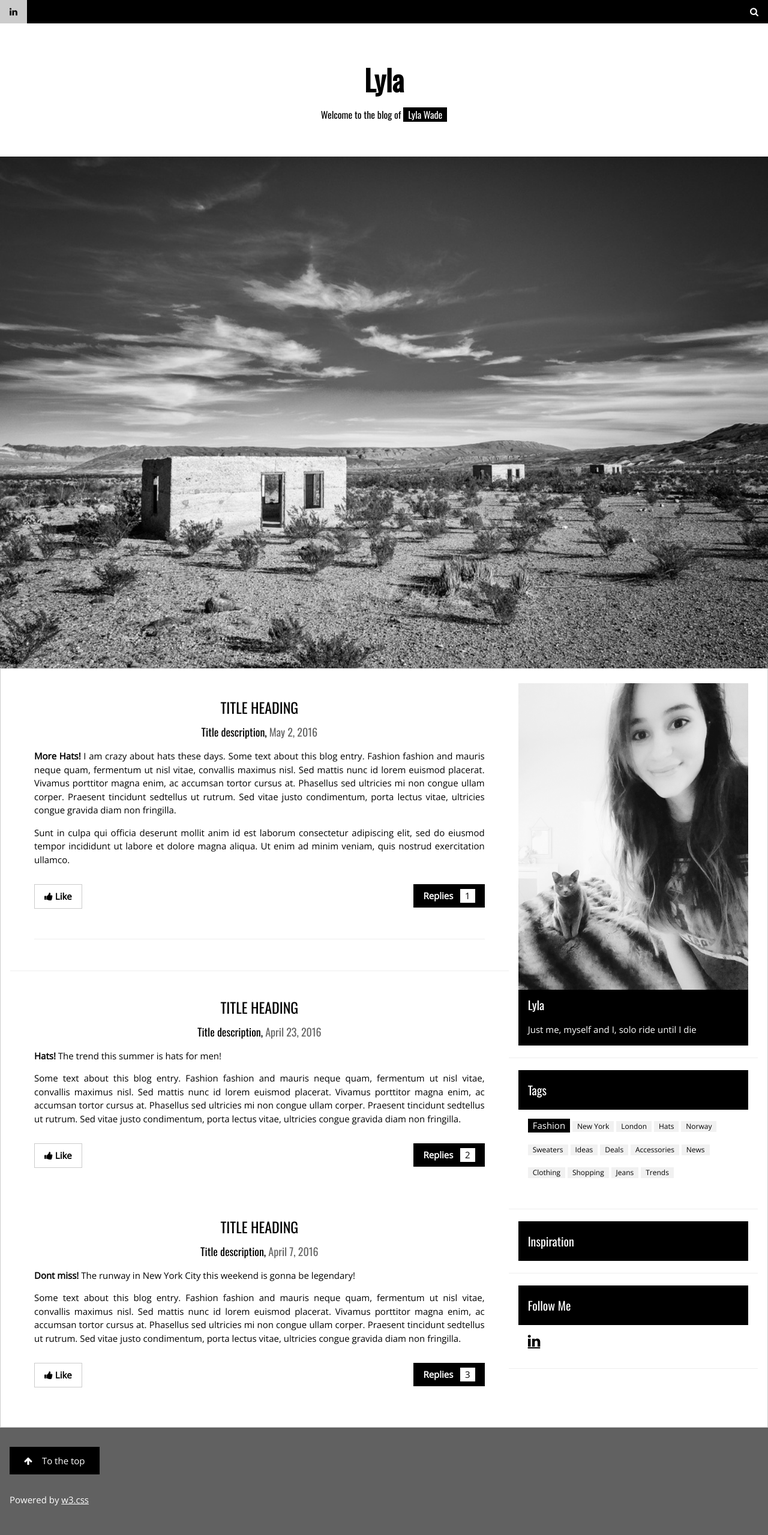
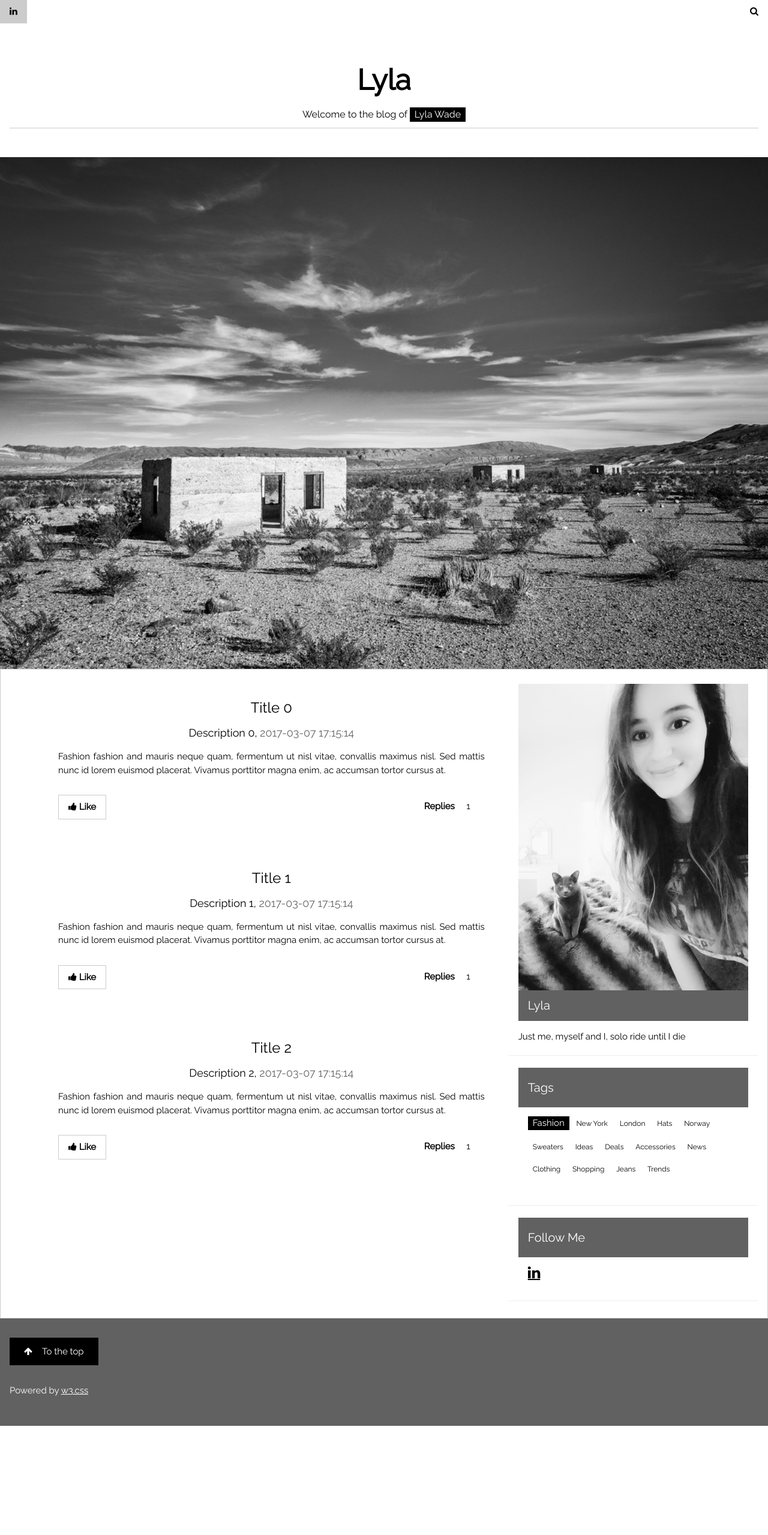
Before and after one commit to lylawade/Personal-Website, a Flask app: page / in a window 1280 px wide. Shown: the whole page at 60% size. After the commit the page ends 2377 px from the top, so only its background shows below. Run offline with Flask 2, Linux system fonts and the light colour scheme; data comes from the database, SQL or seed files in the repository.

Commit message:
Added dummy posts from DB

```diff
--- a/routes.py
+++ b/routes.py
@@ -1,15 +1,90 @@
-from flask import Flask
-from flask import render_template
+from flask import Flask, render_template, flash, redirect, request, session, g
+import flask_sqlalchemy, os
+from sqlite3 import dbapi2 as sqlite3
+from flask_sqlalchemy import SQLAlchemy
+from passlib.hash import sha256_crypt
 
 app = Flask(__name__)
+db = SQLAlchemy(app)
+session = {'logged_in': False, 'user_id': 0}
 
+#Db methods taken from flaskr tutorial on github
+#________________________________________________________________________________________
+# Load default config and override config from an environment variable
+
+#CONFIG IS TEMP, WILL CHANGE FOR SECURITY
+app.config.update(dict(
+    DATABASE=('blogSite.db'),
+    DEBUG=True,
+    SECRET_KEY='development key',
+    USERNAME='admin',
+    PASSWORD='default'
+))
+def connect_db():
+	"""Connects to the specific database."""
+	rv = sqlite3.connect('blogSite.db')
+	rv.row_factory = sqlite3.Row
+	return rv
+
+def init_db():
+	with app.open_resource('schema.sql', mode='r') as f:
+		db = get_db()
+		db.cursor().executescript(f.read())
+	db.commit()
+
+@app.cli.command('initdb')
+def initdb_command():
+    """Creates the database tables."""
+    init_db()
+    print('Initialized the database.')
+
+
+def get_db():
+    """Opens a new database connection if there is none yet for the
+    current application context.
+    """
+    if not hasattr(g, 'sqlite_db'):
+        g.sqlite_db = connect_db()
+    return g.sqlite_db
+
+@app.teardown_appcontext
+def close_db(error):
+    """Closes the database again at the end of the request."""
+    if hasattr(g, 'sqlite_db'):
+        g.sqlite_db.close()
+
+#Db methods end
+#________________________________________________________________________________________
 @app.route('/')
 def home():
-	return render_template('home.html')
+	db = get_db()
+	addDummyPosts();
+	cur = db.execute('select title, description, post_body, date, author, post_id from posts')
+	posts = cur.fetchall()
+	return render_template('layout.html', posts = posts)
 
 @app.route('/about')
 def about():
 	return render_template('about.html')
 
+#Routing ends
+#_______________________________________________________________________________________
+
+def addDummyPosts():
+	i = 0
+	db = get_db()
+
+	while(i<3):
+		db.execute('insert into posts (title, post_body, description, author) values (?,?,?,?)',
+		["Title " + str(i), "Fashion fashion and mauris neque quam, fermentum ut nisl vitae, convallis maximus nisl. Sed mattis nunc id lorem euismod placerat. Vivamus porttitor magna enim, ac accumsan tortor cursus at.", "Description " + str(i), "System User"])
+		db.commit()
+		i+=1
+
 if __name__ == '__main__':
-    app.run(debug=True)
+	#Uncomment below when deployed on server
+	#If uncommented, everytime route.py is run
+	#database is reinitialized
+
+	with app.app_context():
+		init_db()
+	app.run(debug=True)
--- a/templates/home.html
+++ /dev/null
@@ -1,13 +0,0 @@
-{% extends "layout.html" %}
-{% block content %}
-
-	<img src="static/jpg/banner.png" style="width:50%; margin-left: 270px">
-
-	<br></br>
-	<br></br>
-
-   <div style="background-color: #f2f2f2" class="home">
-     <h1 style="background-color: #f2f2f2">Homepage</h1>
-     <p>Homepage stuff</p>
-   </div>
- {% endblock %}
--- a/templates/layout.html
+++ b/templates/layout.html
@@ -1,20 +1,19 @@
 <!DOCTYPE html>
 <html>
-<title>W3.CSS Template</title>
+<title>Lyla</title>
 <meta charset="UTF-8">
 <meta name="viewport" content="width=device-width, initial-scale=1">
 <link rel="stylesheet" href="https://www.w3schools.com/lib/w3.css">
-<link rel="stylesheet" href="https://fonts.googleapis.com/css?family=Oswald">
-<link rel="stylesheet" href="https://fonts.googleapis.com/css?family=Open Sans">
+<link rel="stylesheet" href="https://fonts.googleapis.com/css?family=Raleway">
 <link rel="stylesheet" href="https://cdnjs.cloudflare.com/ajax/libs/font-awesome/4.7.0/css/font-awesome.min.css">
 <style>
-h1,h2,h3,h4,h5,h6 {font-family: "Oswald"}
-body {font-family: "Open Sans"}
+h1,h2,h3,h4,h5,h6 {font-family: "Raleway"}
+body {font-family: "Raleway"}
 </style>
 <body class="w3-white">
 
 <!-- Navigation bar with social media icons -->
-<div class="w3-bar w3-black w3-hide-small">
+<div class="w3-bar w3-white w3-hide-small">
   <!-- replace below link with LinkedIn -->
   <a  href="https://www.google.com" class="w3-bar-item w3-button"><i class="fa fa-linkedin"></i></a>
   <a href="#" class="w3-bar-item w3-button w3-right"><i class="fa fa-search"></i></a>
@@ -28,6 +27,7 @@ and is wrapped around the whole page content, except for the footer in this exam
   <header class="w3-container w3-center w3-padding-48 w3-white">
     <h1 class="w3-xxxlarge"><b>Lyla</b></h1>
     <h6>Welcome to the blog of <span class="w3-tag">Lyla Wade</span></h6>
+	<div class="w3-border-bottom"></div>
   </header>
 
   <!-- Image header -->
@@ -42,67 +42,27 @@ and is wrapped around the whole page content, except for the footer in this exam
   <!-- Grid -->
   <div class="w3-row w3-padding w3-border">
 
+
 	<!-- Blog entries -->
 	<div class="w3-col l8 s12">
-
 		<!-- Blog entry -->
+		<ul class="posts">
+		  {% for post in posts %}
 			  <div class="w3-container w3-white w3-margin w3-padding-large">
 				<div class="w3-center">
-          <h3>TITLE HEADING</h3>
-          <h5>Title description, <span class="w3-opacity">May 2, 2016</span></h5>
+				  <h3>{{ post.title }}</h3>
+				  <h5>{{ post.description|safe }}, <span class="w3-opacity">{{ post.date }}</span></h5>
 				</div>
 
 				<div class="w3-justify">
-         <!-- <img src="/w3images/girl_hat.jpg" alt="Girl Hat" style="width:100%" class="w3-padding-12"> -->
-          <p><strong>More Hats!</strong> I am crazy about hats these days. Some text about this blog entry. Fashion fashion and mauris neque quam, fermentum ut nisl vitae, convallis maximus nisl. Sed mattis nunc id lorem euismod placerat. Vivamus porttitor
-            magna enim, ac accumsan tortor cursus at. Phasellus sed ultricies mi non congue ullam corper. Praesent tincidunt sedtellus ut rutrum. Sed vitae justo condimentum, porta lectus vitae, ultricies congue gravida diam non fringilla.</p>
-          <p>Sunt in culpa qui officia deserunt mollit anim id est laborum consectetur adipiscing elit, sed do eiusmod tempor incididunt ut labore et dolore magna aliqua. Ut enim ad minim veniam, quis nostrud exercitation ullamco.</p>
+				  <p>{{ post.post_body|safe }}</p>
 				  <p class="w3-left"><button class="w3-button w3-white w3-border" onclick="likeFunction(this)"><b><i class="fa fa-thumbs-up"></i> Like</b></button></p>
-          <p class="w3-right"><button class="w3-button w3-black" onclick="myFunction('demo1')" id="myBtn"><b>Replies  </b> <span class="w3-tag w3-white">1</span></button></p>
+				  <p class="w3-right"><button class="w3-button w3-white" onclick="myFunction('demo1')" id="myBtn"><b>Replies  </b> <span class="w3-tag w3-white">1</span></button></p>
 				  <p class="w3-clear"></p>
-          <div class="w3-row w3-padding-bottom" id="demo1" style="display:none">
-            <hr>
 		    	</div>
 			 </div>
-      </div>
-      <hr>
-
-      <!-- Blog entry -->
-      <div class="w3-container w3-white w3-margin w3-padding-large">
-        <div class="w3-center">
-          <h3>TITLE HEADING</h3>
-          <h5>Title description, <span class="w3-opacity">April 23, 2016</span></h5>
-        </div>
-
-        <div class="w3-justify">
-         <!-- <img src="/w3images/man_hat.jpg" alt="Men in Hats" style="width:100%" class="w3-padding-12"> -->
-          <p><strong>Hats!</strong> The trend this summer is hats for men!</p>
-          <p>Some text about this blog entry. Fashion fashion and mauris neque quam, fermentum ut nisl vitae, convallis maximus nisl. Sed mattis nunc id lorem euismod placerat. Vivamus porttitor magna enim, ac accumsan tortor cursus at. Phasellus sed ultricies
-            mi non congue ullam corper. Praesent tincidunt sedtellus ut rutrum. Sed vitae justo condimentum, porta lectus vitae, ultricies congue gravida diam non fringilla.</p>
-          <p class="w3-left"><button class="w3-button w3-white w3-border" onclick="likeFunction(this)"><b><i class="fa fa-thumbs-up"></i> Like</b></button></p>
-          <p class="w3-right"><button class="w3-button w3-black" onclick="myFunction('demo2')"><b>Replies  </b> <span class="w3-tag w3-white">2</span></button></p>
-          <p class="w3-clear"></p>
-
-        </div>
-      </div>
-
-      <!-- Blog entry -->
-      <div class="w3-container w3-white w3-margin w3-padding-large">
-        <div class="w3-center">
-          <h3>TITLE HEADING</h3>
-          <h5>Title description, <span class="w3-opacity">April 7, 2016</span></h5>
-        </div>
-
-        <div class="w3-justify">
-          <p><strong>Dont miss!</strong> The runway in New York City this weekend is gonna be legendary!</p>
-          <p>Some text about this blog entry. Fashion fashion and mauris neque quam, fermentum ut nisl vitae, convallis maximus nisl. Sed mattis nunc id lorem euismod placerat. Vivamus porttitor magna enim, ac accumsan tortor cursus at. Phasellus sed ultricies
-            mi non congue ullam corper. Praesent tincidunt sedtellus ut rutrum. Sed vitae justo condimentum, porta lectus vitae, ultricies congue gravida diam non fringilla.</p>
-          <p class="w3-left"><button class="w3-button w3-white w3-border" onclick="likeFunction(this)"><b><i class="fa fa-thumbs-up"></i> Like</b></button></p>
-          <p class="w3-right"><button class="w3-button w3-black" onclick="myFunction('demo3')"><b>Replies  </b> <span class="w3-tag w3-white">3</span></button></p>
-          <p class="w3-clear"></p>
-
-        </div>
-      </div>
+		  {% endfor %}
+		</u1>
 
 	<!-- END BLOG ENTRIES -->
     </div>
@@ -112,85 +72,32 @@ and is wrapped around the whole page content, except for the footer in this exam
       <!-- About Card -->
       <div class="w3-white w3-margin">
         <img src="/static/jpg/About.jpg" alt="Lyla" style="width:100%" class="w3-grayscale">
-        <div class="w3-container w3-black">
+        <div class="w3-container  w3-dark-grey">
           <h4>Lyla</h4>
+        </div>
 		<p>Just me, myself and I, solo ride until I die</p>
-        </div>
       </div>
       <hr>
 
-      <!-- Posts -->
-	  <!--
-      <div class="w3-white w3-margin">
-        <div class="w3-container w3-padding w3-black">
-          <h4>Popular Posts</h4>
-        </div>
-        <ul class="w3-ul w3-hoverable w3-white">
-          <li class="w3-padding-16">
-            <img src="/w3images/avatar_smoke.jpg" alt="Image" class="w3-left w3-margin-right" style="width:50px">
-            <span class="w3-large">Denim</span>
-            <br>
-            <span>Sed mattis nunc</span>
-          </li>
-          <li class="w3-padding-16">
-            <img src="/w3images/bandmember.jpg" alt="Image" class="w3-left w3-margin-right" style="width:50px">
-            <span class="w3-large">Sweaters</span>
-            <br>
-            <span>Praes tinci sed</span>
-          </li>
-          <li class="w3-padding-16">
-            <img src="/w3images/workshop.jpg" alt="Image" class="w3-left w3-margin-right" style="width:50px">
-            <span class="w3-large">Workshop</span>
-            <br>
-            <span>Ultricies congue</span>
-          </li>
-          <li class="w3-padding-16">
-            <img src="/w3images/avatar_smoke.jpg" alt="Image" class="w3-left w3-margin-right w3-sepia" style="width:50px">
-            <span class="w3-large">Trends</span>
-            <br>
-            <span>Lorem ipsum dipsum</span>
-          </li>
-        </ul>
-      </div>
-      <hr>
-		-->
       <!-- Tags -->
       <div class="w3-white w3-margin">
-        <div class="w3-container w3-padding w3-black">
+        <div class="w3-container w3-padding  w3-dark-grey">
           <h4>Tags</h4>
         </div>
         <div class="w3-container w3-white">
           <p>
-            <span class="w3-tag w3-black w3-margin-bottom">Fashion</span> <span class="w3-tag w3-light-grey w3-small w3-margin-bottom">New York</span> <span class="w3-tag w3-light-grey w3-small w3-margin-bottom">London</span>
-            <span class="w3-tag w3-light-grey w3-small w3-margin-bottom">Hats</span> <span class="w3-tag w3-light-grey w3-small w3-margin-bottom">Norway</span> <span class="w3-tag w3-light-grey w3-small w3-margin-bottom">Sweaters</span>
-            <span class="w3-tag w3-light-grey w3-small w3-margin-bottom">Ideas</span> <span class="w3-tag w3-light-grey w3-small w3-margin-bottom">Deals</span> <span class="w3-tag w3-light-grey w3-small w3-margin-bottom">Accessories</span>
-            <span class="w3-tag w3-light-grey w3-small w3-margin-bottom">News</span> <span class="w3-tag w3-light-grey w3-small w3-margin-bottom">Clothing</span> <span class="w3-tag w3-light-grey w3-small w3-margin-bottom">Shopping</span>
-            <span class="w3-tag w3-light-grey w3-small w3-margin-bottom">Jeans</span> <span class="w3-tag w3-light-grey w3-small w3-margin-bottom">Trends</span>
+            <span class="w3-tag w3-black w3-margin-bottom">Fashion</span> <span class="w3-tag w3-white w3-small w3-margin-bottom">New York</span> <span class="w3-tag w3-white w3-small w3-margin-bottom">London</span>
+            <span class="w3-tag w3-white w3-small w3-margin-bottom">Hats</span> <span class="w3-tag w3-white w3-small w3-margin-bottom">Norway</span> <span class="w3-tag w3-white w3-small w3-margin-bottom">Sweaters</span>
+            <span class="w3-tag w3-white w3-small w3-margin-bottom">Ideas</span> <span class="w3-tag w3-white w3-small w3-margin-bottom">Deals</span> <span class="w3-tag w3-white w3-small w3-margin-bottom">Accessories</span>
+            <span class="w3-tag w3-white w3-small w3-margin-bottom">News</span> <span class="w3-tag w3-white w3-small w3-margin-bottom">Clothing</span> <span class="w3-tag w3-white w3-small w3-margin-bottom">Shopping</span>
+            <span class="w3-tag w3-white w3-small w3-margin-bottom">Jeans</span> <span class="w3-tag w3-white w3-small w3-margin-bottom">Trends</span>
           </p>
         </div>
       </div>
       <hr>
 
-      <!-- Inspiration -->
       <div class="w3-white w3-margin">
-        <div class="w3-container w3-padding w3-black">
-          <h4>Inspiration</h4>
-        </div>
-        <div class="w3-row-padding w3-white">
-          <div class="w3-col s6">
-            <!--<p><img src="/w3images/jeans.jpg" alt="Jeans" style="width:100%"></p>-->
-            <!--<p><img src="/w3images/team1.jpg" alt="Jeans" style="width:100%"></p> -->
-          </div>
-          <div class="w3-col s6">
-           <!-- <p><img src="/w3images/avatar_hat.jpg" alt="Men in Hats" style="width:100%" class="w3-grayscale"></p> -->
-           <!-- <p><img src="/w3images/team4.jpg" alt="Jeans" style="width:100%"></p> -->
-         </div>
-        </div>
-      </div>
-      <hr>
-
-      <div class="w3-white w3-margin">
-        <div class="w3-container w3-padding w3-black">
+        <div class="w3-container w3-padding  w3-dark-grey">
           <h4>Follow Me</h4>
         </div>
         <div class="w3-container w3-xlarge w3-padding">
```
Also changed, not shown: schema.sql (added, +9 -0 lines). Lines whose indentation alone changed are shown as unchanged.
